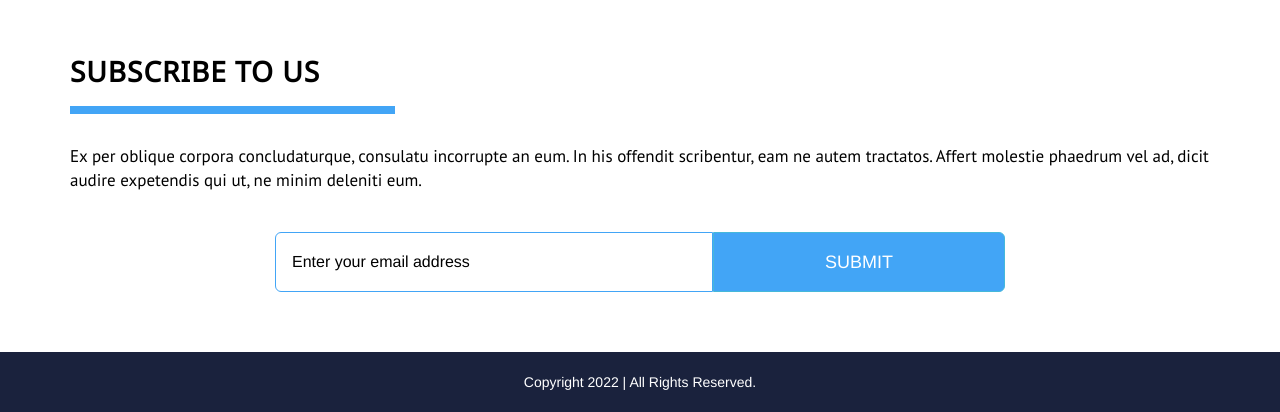
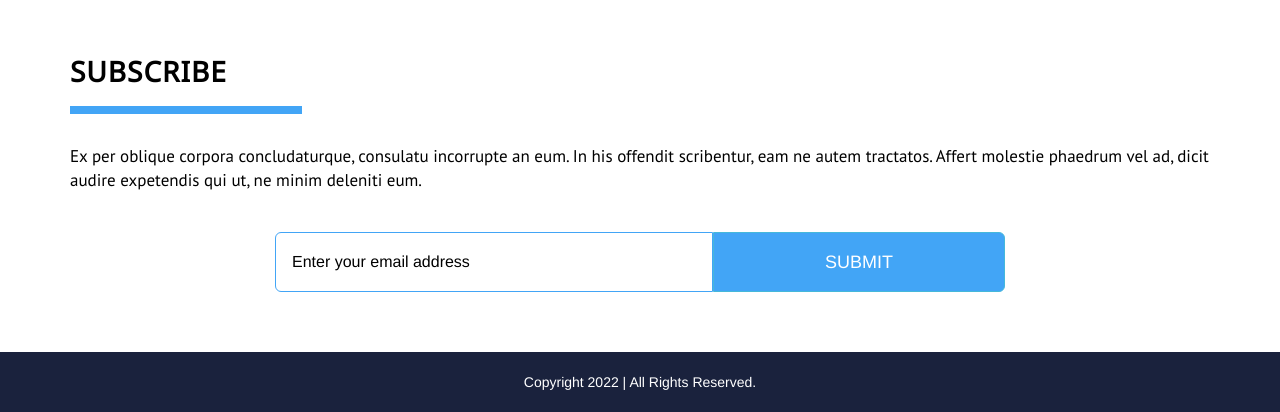
Before and after one commit to VAMSIDHAR-I/Portfolio, a plain HTML site: page websiteTemplate/index.html in a window 1280 px wide. Shown: the part 4100-4512 px from the top of the page. Drawn offline with Linux system fonts and the light colour scheme; a web font is replaced by a local one.

Commit message:
Portfolio

```diff
--- a/websiteTemplate/index.html
+++ b/websiteTemplate/index.html
@@ -551,7 +551,7 @@
 
     <div id="subscribe">
     	<div class="container">
-    	    <h2>Subscribe To Us</h2>
+    	    <h2>Subscribe</h2>
     	    <p>Ex per oblique corpora concludaturque, consulatu incorrupte an eum. In his offendit scribentur, eam ne autem tractatos. Affert molestie phaedrum vel ad, dicit audire expetendis qui ut, ne minim deleniti eum. </p>
 			<div class="col-md-8 col-md-offset-2">
              	<form action="#">
```
